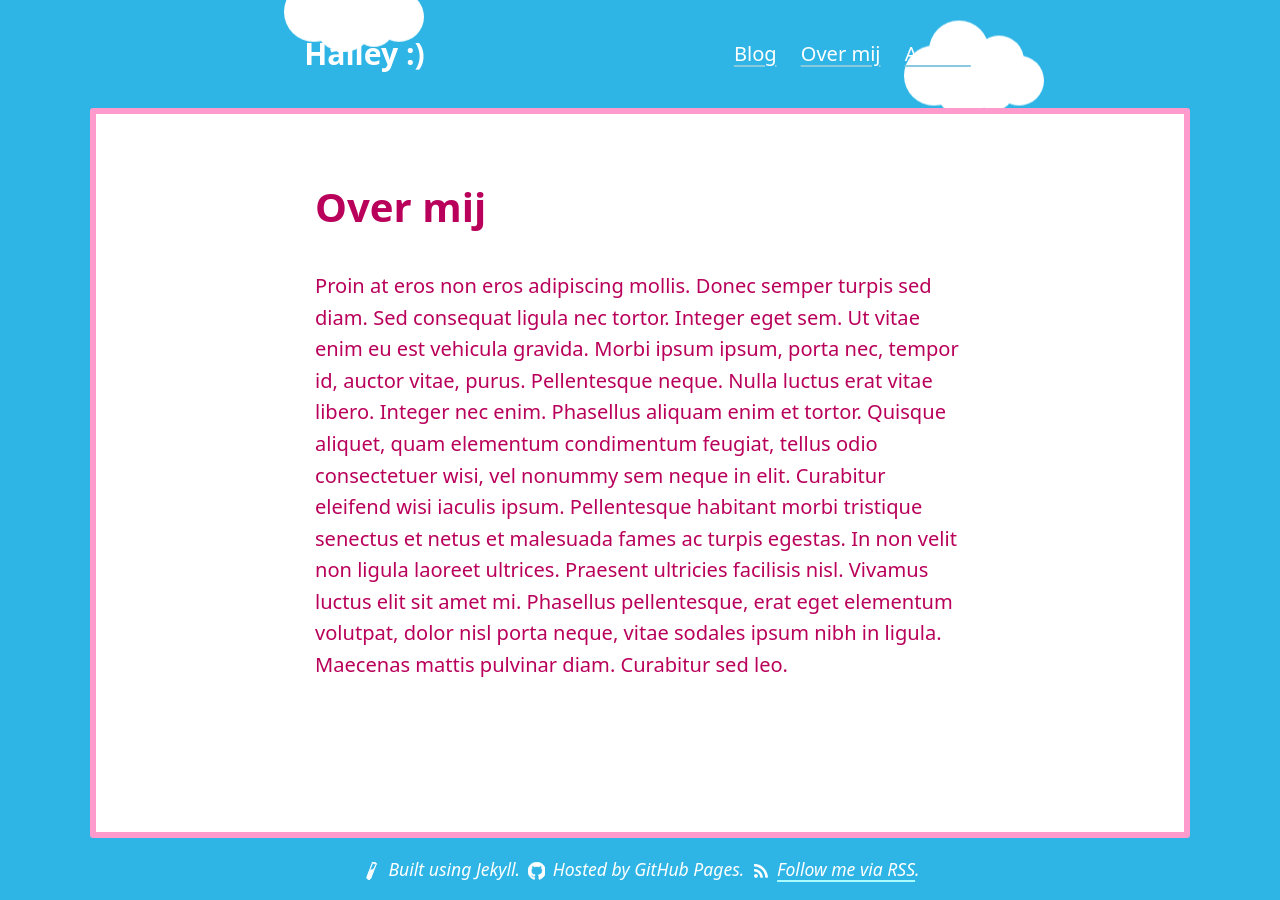
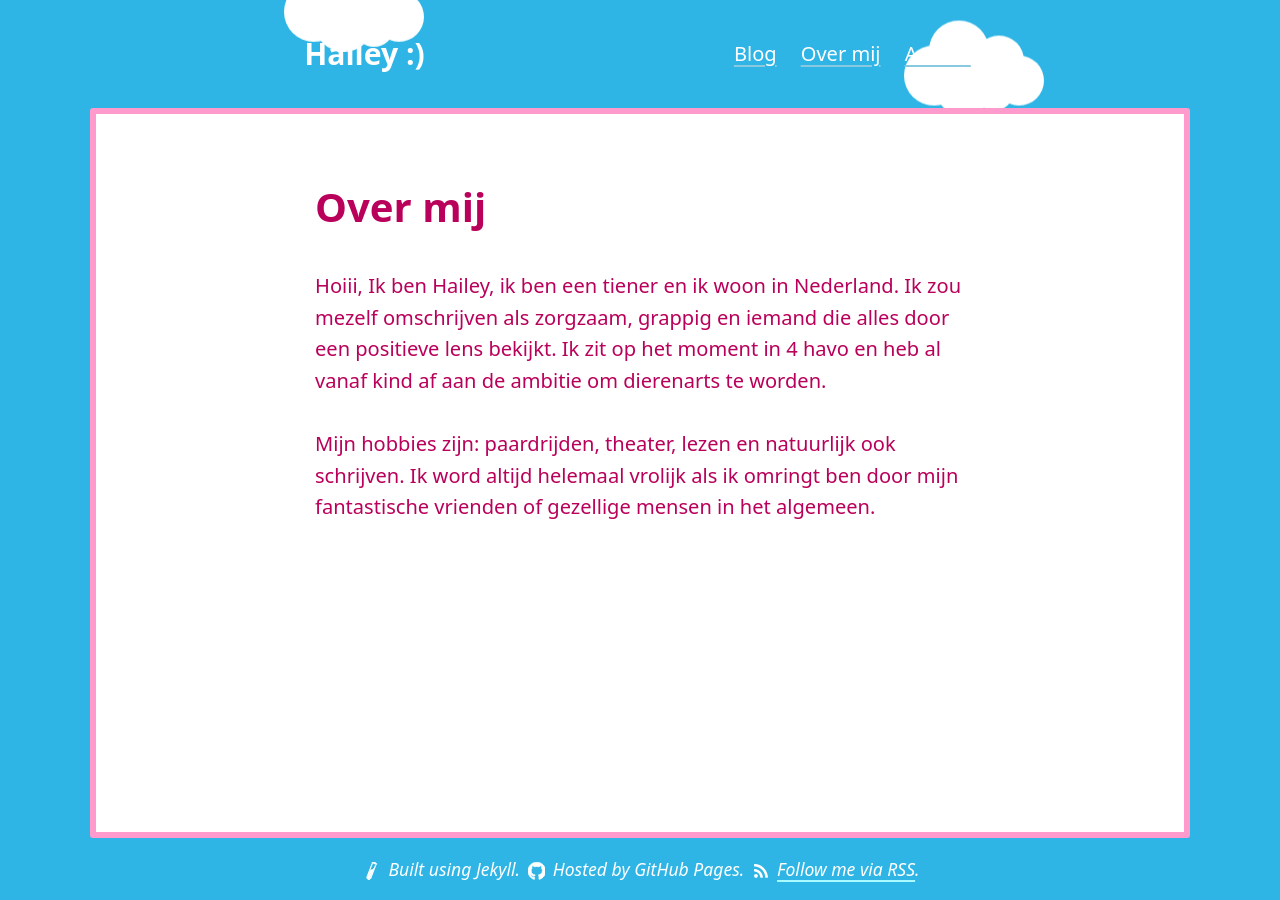
Before and after one commit to Locke-and-Key/locke-and-key.github.io, a Jekyll site: the page built from about.md, in a window 1280 px wide. Built offline with Jekyll 4.4.1, drawn with Linux system fonts in a browser that asks for light colours; some web fonts are replaced.

Commit message:
Updated About

```diff
--- a/about.md
+++ b/about.md
@@ -3,4 +3,7 @@ title: Over mij
 permalink: "/over-mij"
 ---
 
-Proin at eros non eros adipiscing mollis. Donec semper turpis sed diam. Sed consequat ligula nec tortor. Integer eget sem. Ut vitae enim eu est vehicula gravida. Morbi ipsum ipsum, porta nec, tempor id, auctor vitae, purus. Pellentesque neque. Nulla luctus erat vitae libero. Integer nec enim. Phasellus aliquam enim et tortor. Quisque aliquet, quam elementum condimentum feugiat, tellus odio consectetuer wisi, vel nonummy sem neque in elit. Curabitur eleifend wisi iaculis ipsum. Pellentesque habitant morbi tristique senectus et netus et malesuada fames ac turpis egestas. In non velit non ligula laoreet ultrices. Praesent ultricies facilisis nisl. Vivamus luctus elit sit amet mi. Phasellus pellentesque, erat eget elementum volutpat, dolor nisl porta neque, vitae sodales ipsum nibh in ligula. Maecenas mattis pulvinar diam. Curabitur sed leo.
+Hoiii,
+Ik ben Hailey, ik ben een tiener en ik woon in Nederland. Ik zou mezelf omschrijven als zorgzaam, grappig en iemand die alles door een positieve lens bekijkt. Ik zit op het moment in 4 havo en heb al vanaf kind af aan de ambitie om dierenarts te worden.
+
+Mijn hobbies zijn: paardrijden, theater, lezen en natuurlijk ook schrijven. Ik word altijd helemaal vrolijk als ik omringt ben door mijn fantastische vrienden of gezellige mensen in het algemeen.
```
